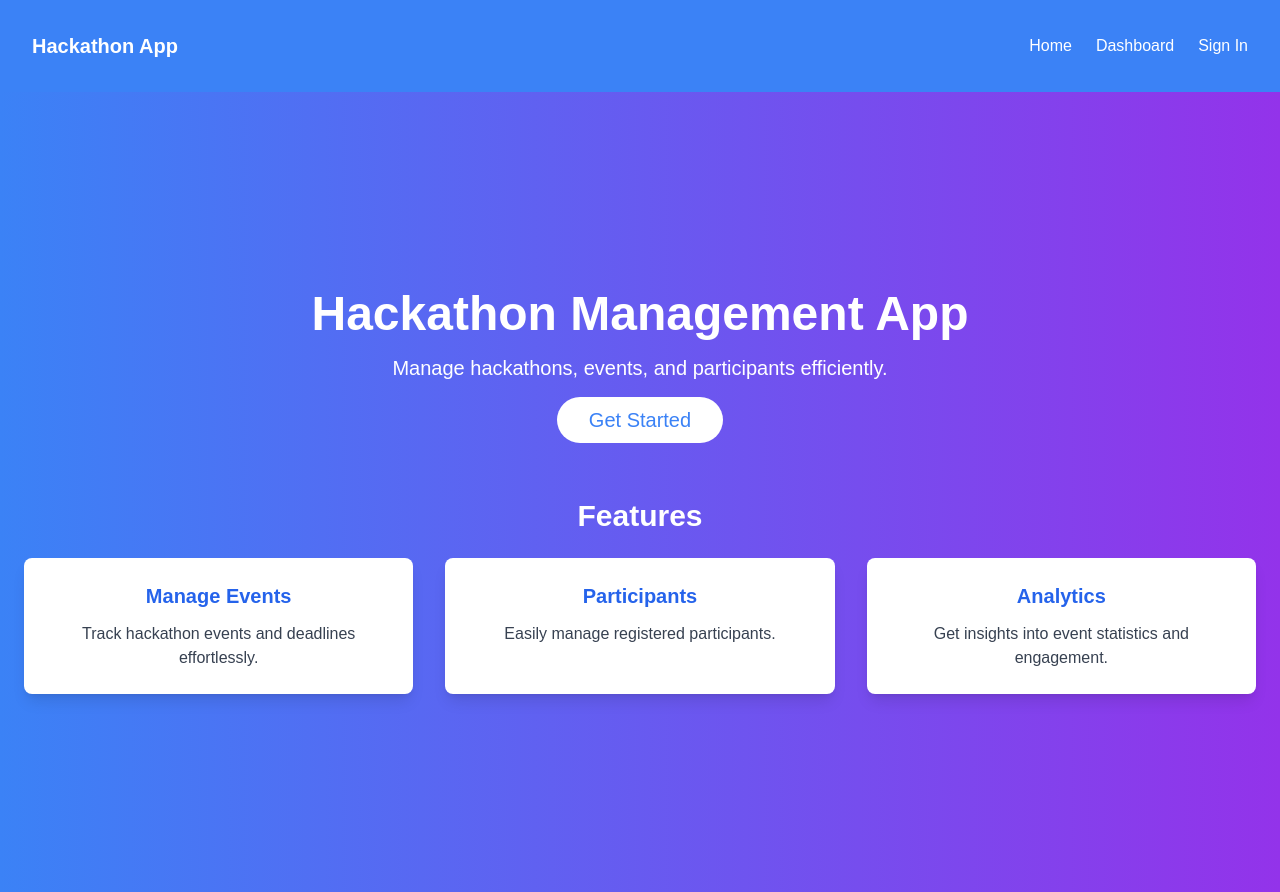
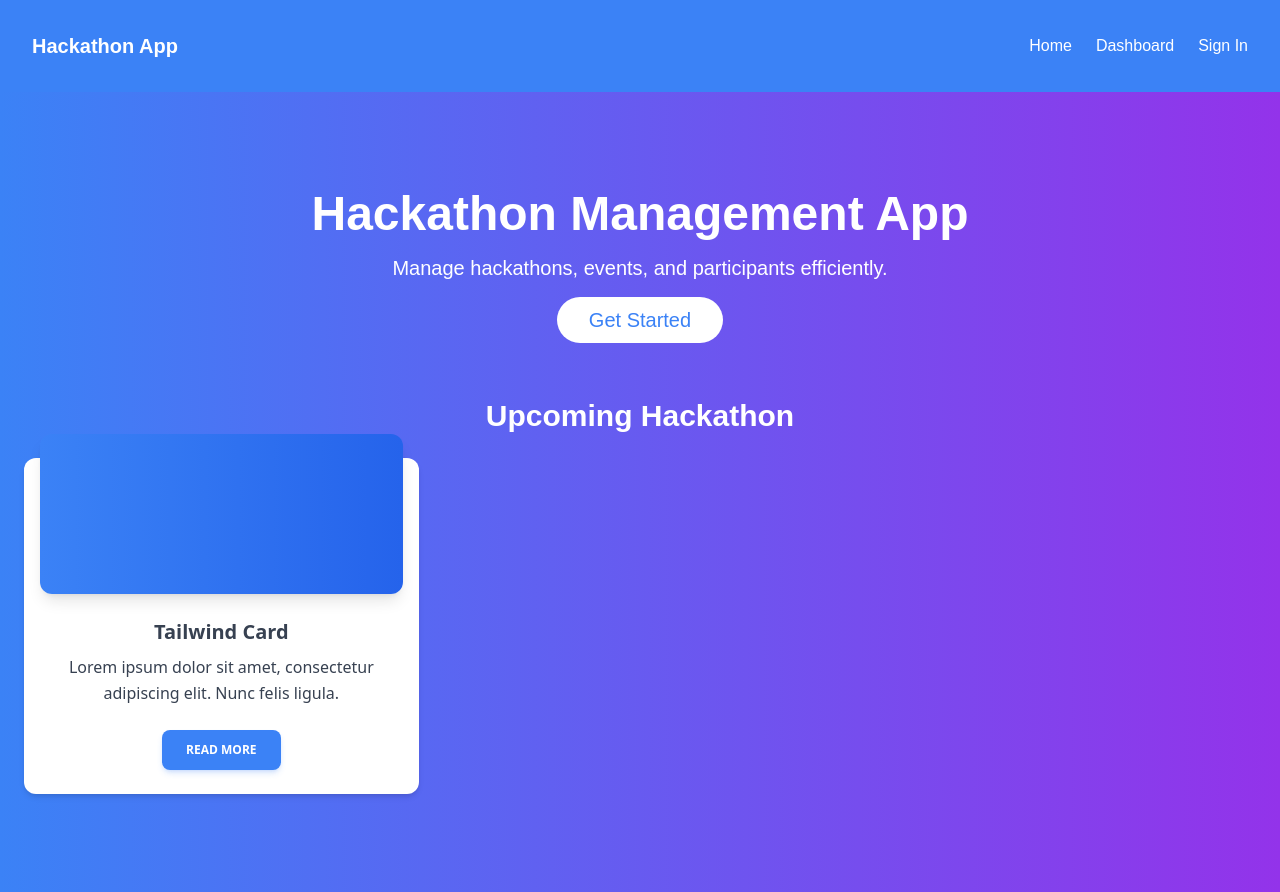
Before and after one commit to yashyp12/Hackathon-Management-System, a Next.js app: page / in a window 1280 px wide. Built offline with nearby package versions, Linux system fonts and the light colour scheme.

Commit message:
firebase authentication added

```diff
--- a/app/auth/signin/page.js
+++ b/app/auth/signin/page.js
@@ -1,24 +1,25 @@
-'use client'
-import { signIn } from "next-auth/react";
+// app/auth/signin/page.js
+"use client";  // This marks the component as a Client Component
+
 import { useState } from "react";
-import Link from "next/link";
+import { signInWithEmailAndPassword } from "firebase/auth";
+import { auth } from "../../../lib/firebase";  // Correct path to firebase.js
+import { useRouter } from "next/navigation";
+import Link from "next/link";  // Import Link from next/link
 
 export default function SignIn() {
   const [email, setEmail] = useState("");
   const [password, setPassword] = useState("");
+  const router = useRouter();
 
   const handleSubmit = async (e) => {
     e.preventDefault();
-    const result = await signIn("credentials", {
-      email,
-      password,
-      redirect: false, // Prevents automatic redirection
-    });
-
-    if (result.error) {
+    try {
+      await signInWithEmailAndPassword(auth, email, password);
+      router.push("/dashboard");  // Redirect to the dashboard after successful login
+    } catch (error) {
+      console.error(error);
       alert("Invalid credentials");
-    } else {
-      window.location.href = "/dashboard"; // Redirect to the dashboard
     }
   };
 
@@ -58,7 +59,7 @@ export default function SignIn() {
         </form>
         <div className="mt-6 text-center">
           <p className="text-gray-600">
-            Don't have an account?{" "}
+            Don&apos;t have an account?{" "}
             <Link href="/auth/signup" className="text-blue-500 font-semibold">
               Sign Up
             </Link>
--- a/app/auth/signup/page.js
+++ b/app/auth/signup/page.js
@@ -1,40 +1,35 @@
-"use client";
+// app/auth/signup/page.js
+"use client";  // This marks the component as a Client Component
 
 import { useState } from "react";
-import { signIn } from "next-auth/react";
-import Link from "next/link";
+import { createUserWithEmailAndPassword } from "firebase/auth";
+import { auth } from "../../../lib/firebase";  // Correct path to firebase.js
+import { useRouter } from "next/navigation";  // Import useRouter for navigation
 
 export default function SignUp() {
   const [email, setEmail] = useState("");
   const [password, setPassword] = useState("");
-  const [confirmPassword, setConfirmPassword] = useState("");
+  const [error, setError] = useState("");
+  const router = useRouter();  // useRouter hook for navigation
 
   const handleSubmit = async (e) => {
     e.preventDefault();
-    if (password !== confirmPassword) {
-      alert("Passwords do not match");
-      return;
-    }
-    // Handle signup logic here (you can connect it to your API)
-    const result = await signIn("credentials", {
-      email,
-      password,
-      redirect: false,
-    });
-
-    if (result.error) {
-      alert("Error creating account");
-    } else {
-      window.location.href = "/dashboard";
+    try {
+      await createUserWithEmailAndPassword(auth, email, password);
+      router.push("/dashboard");  // Redirect to the dashboard after successful signup
+    } catch (error) {
+      console.error(error);
+      setError("Failed to create an account. Please try again.");
     }
   };
 
   return (
-    <div className="flex justify-center items-center min-h-screen bg-gradient-to-r from-green-400 to-blue-500 p-6">
-      <div className="bg-white p-8 rounded-lg shadow-xl w-full max-w-md">
-        <h2 className="text-3xl font-bold text-center text-gray-800 mb-8">Create Your Account</h2>
+    <div className="flex justify-center items-center min-h-screen bg-gradient-to-r from-blue-500 to-purple-600 p-6">
+      <div className="bg-white p-8 rounded-lg shadow-lg w-full max-w-md">
+        <h2 className="text-3xl font-bold text-center text-gray-800 mb-8">
+          Sign Up for an Account
+        </h2>
         <form onSubmit={handleSubmit} className="space-y-6">
-
           <div>
             <label className="block text-gray-700 font-medium">Email</label>
             <input
@@ -55,16 +50,7 @@ export default function SignUp() {
               required
             />
           </div>
-          <div>
-            <label className="block text-gray-700 font-medium">Confirm Password</label>
-            <input
-              type="password"
-              className="w-full p-4 mt-2 border border-gray-300 rounded-md focus:outline-none focus:ring-2 focus:ring-blue-500"
-              value={confirmPassword}
-              onChange={(e) => setConfirmPassword(e.target.value)}
-              required
-            />
-          </div>
+          {error && <p className="text-red-500">{error}</p>} {/* Show error if any */}
           <button
             type="submit"
             className="w-full bg-blue-500 text-white py-3 rounded-md mt-4 hover:bg-blue-600 transition duration-300"
@@ -72,14 +58,6 @@ export default function SignUp() {
             Sign Up
           </button>
         </form>
-        <div className="mt-6 text-center">
-          <p className="text-gray-600">
-            Already have an account?{" "}
-            <Link href="/auth/signin" className="text-blue-500 font-semibold">
-              Sign In
-            </Link>
-          </p>
-        </div>
       </div>
     </div>
   );
--- a/app/dashboard/page.js
+++ b/app/dashboard/page.js
@@ -1,28 +1,36 @@
 // app/dashboard/page.js
 "use client";  // This marks the component as a Client Component
 
-// import { useSession } from "next-auth/react";
-import { useRouter } from "next/navigation"; // For navigation within Next.js
+import { useEffect, useState } from "react";
+import { auth } from "../../lib/firebase";  // Correct path to firebase.js
+import { onAuthStateChanged } from "firebase/auth";
+import { useRouter } from "next/navigation";
+import Link from "next/link";
 
 export default function Dashboard() {
-  // const { data: session, status } = useSession();  // Getting session data
+  const [user, setUser] = useState(null);
   const router = useRouter();
 
-  // // If the session is still loading, we don't want to render anything yet
-  // if (status === "loading") {
-  //   return <div>Loading...</div>;
-  // }
+  useEffect(() => {
+    // Listen for changes in the user's authentication state
+    const unsubscribe = onAuthStateChanged(auth, (currentUser) => {
+      if (currentUser) {
+        setUser(currentUser);  // Set the user when authenticated
+      } else {
+        router.push("/auth/signin");  // Redirect to sign-in if not authenticated
+      }
+    });
 
-  // // If there is no session, redirect to the login page
-  // if (!session) {
-  //   router.push("/auth/signin");
-  //   return null; // Return null to prevent rendering the page
-  // }
+    return () => unsubscribe();  // Clean up the listener on unmount
+  }, [router]);
+
+  if (!user) {
+    return <div>Loading...</div>;  // Optionally show a loading screen while checking authentication
+  }
 
   return (
     <div className="max-w-7xl mx-auto p-4">
-      {/* <h1 className="text-2xl font-bold mb-4">Welcome, {session.user.name}</h1> */}
-      <h1 className="text-2xl font-bold mb-4">Welcome</h1>
+      <h1 className="text-2xl font-bold mb-4">Welcome, {user.displayName || user.email}</h1>
       <div className="grid grid-cols-1 md:grid-cols-2 lg:grid-cols-3 gap-4">
         {/* Card 1 */}
         <div className="bg-white p-6 rounded-lg shadow-lg">
--- a/app/page.js
+++ b/app/page.js
@@ -1,29 +1,8 @@
-"use client"
-import { useSession, signIn, signOut } from 'next-auth/react';
-import Link from 'next/link';
+"use client";
+import { useSession, signIn, signOut } from "next-auth/react";
+import Link from "next/link";
 
 export default function Home() {
-
-// const {data : session} = useSession()
-
-// if(session){
-//   return
-//   <>
-
-//   Signed in as {session.user.email}
-//   <button onClick={()=>signOut()} >Signout</button>
-
-//   </>
-// }
-
-
-// return <>
-
-// Not signed In <br />
-// <button onClick={()=> signIn}>Sign IN</button>
-// </>
-
-
   return (
     <div className="flex flex-col justify-center items-center min-h-screen bg-gradient-to-r from-blue-500 to-purple-600 p-6">
       <header className="text-center text-white">
@@ -38,20 +17,34 @@ export default function Home() {
       </header>
 
       <section className="mt-16 text-center text-white">
-        <h2 className="text-3xl font-semibold mb-6">Features</h2>
-        <div className="grid grid-cols-1 sm:grid-cols-2 lg:grid-cols-3 gap-8">
-          <div className="bg-white p-6 rounded-lg shadow-lg hover:shadow-xl transition duration-300">
-            <h3 className="text-xl font-semibold text-blue-600 mb-3">Manage Events</h3>
-            <p className="text-gray-700">Track hackathon events and deadlines effortlessly.</p>
+        <h2 className="text-3xl font-semibold mb-6">Upcoming Hackathon</h2>
+
+
+
+
+        <div className="container grid grid-cols-1 md:grid-cols-2 lg:grid-cols-3 gap-6">
+          {/* Tailwind Card */}
+          <div className="relative flex flex-col w-full rounded-xl bg-white bg-clip-border text-gray-700 shadow-md">
+            <div className="relative mx-4 -mt-6 h-40 overflow-hidden rounded-xl bg-blue-gray-500 bg-clip-border text-white shadow-lg shadow-blue-gray-500/40 bg-gradient-to-r from-blue-500 to-blue-600"></div>
+            <div className="p-6">
+              <h5 className="mb-2 block font-sans text-xl font-semibold leading-snug tracking-normal text-blue-gray-900 antialiased">
+                Tailwind Card
+              </h5>
+              <p className="block font-sans text-base font-light leading-relaxed text-inherit antialiased">
+                Lorem ipsum dolor sit amet, consectetur adipiscing elit. Nunc felis ligula.
+              </p>
+            </div>
+            <div className="p-6 pt-0">
+              <button
+                data-ripple-light="true"
+                type="button"
+                className="select-none rounded-lg bg-blue-500 py-3 px-6 text-center align-middle font-sans text-xs font-bold uppercase text-white shadow-md shadow-blue-500/20 transition-all hover:shadow-lg hover:shadow-blue-500/40 focus:opacity-[0.85] focus:shadow-none active:opacity-[0.85] active:shadow-none disabled:pointer-events-none disabled:opacity-50 disabled:shadow-none"
+              >
+                Read More
+              </button>
+            </div>
           </div>
-          <div className="bg-white p-6 rounded-lg shadow-lg hover:shadow-xl transition duration-300">
-            <h3 className="text-xl font-semibold text-blue-600 mb-3">Participants</h3>
-            <p className="text-gray-700">Easily manage registered participants.</p>
-          </div>
-          <div className="bg-white p-6 rounded-lg shadow-lg hover:shadow-xl transition duration-300">
-            <h3 className="text-xl font-semibold text-blue-600 mb-3">Analytics</h3>
-            <p className="text-gray-700">Get insights into event statistics and engagement.</p>
-          </div>
+          {/* Add additional cards below if needed */}
         </div>
       </section>
     </div>
--- a/components/Navbar.js
+++ b/components/Navbar.js
@@ -1,4 +1,3 @@
-// components/Navbar.js
 
 import Link from "next/link";
 
--- /dev/null
+++ b/lib/firebase.js
@@ -0,0 +1,19 @@
+// lib/firebase.js
+import { initializeApp } from "firebase/app";
+import { getAuth } from "firebase/auth";
+
+// Your Firebase configuration
+const firebaseConfig = {
+  apiKey: "AIzaSyAKIdtNi8b4go6IgFFEoduqzzP6mJCdYlk", // Replace with your actual Firebase Web API key
+  authDomain: "hackathon-management-sys-da370.firebaseapp.com",
+  projectId: "hackathon-management-sys-da370",
+  storageBucket: "hackathon-management-sys-da370.appspot.com",
+  messagingSenderId: "560589543386",
+  appId: "1:560589543386:web:abcd1234", // Replace with your actual app ID
+};
+
+// Initialize Firebase
+const app = initializeApp(firebaseConfig);
+const auth = getAuth(app);
+
+export { auth };
--- a/package.json
+++ b/package.json
@@ -9,6 +9,7 @@
     "lint": "next lint"
   },
   "dependencies": {
+    "firebase": "^11.1.0",
     "next": "^14.2.23",
     "next-auth": "^4.24.11",
     "react": "^18.3.1",
```
Also changed, not shown: public/logo.png (deleted), 1 other file (tests, documents, lock files or other folders).
